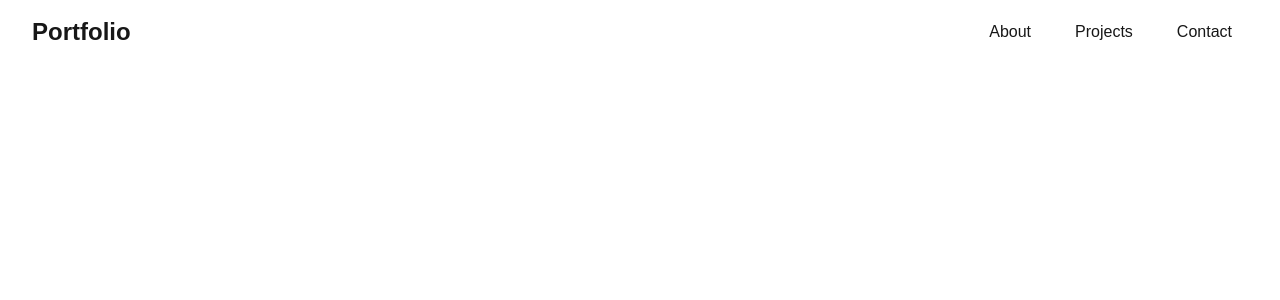
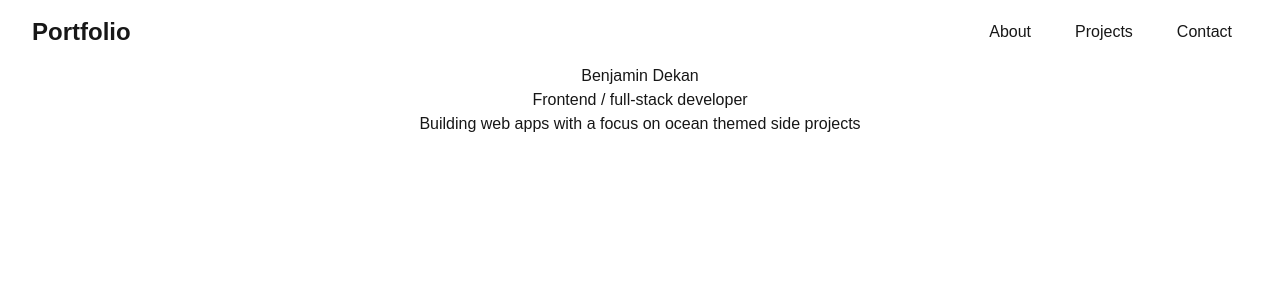
Before and after one commit to Benjamin-Dekan/portfolio, a Next.js app: page / in a window 1280 px wide. Shown: the top 300 px of the page. Built offline with nearby package versions, Linux system fonts and the light colour scheme.

Commit message:
feat: add hero structure to main page

```diff
--- a/app/page.tsx
+++ b/app/page.tsx
@@ -1,5 +1,11 @@
-import Image from "next/image";
-
 export default function Home() {
-  return <></>;
+  return (
+    <main>
+      <div className="flex flex-col justify-center items-center">
+        <p>Benjamin Dekan</p>
+        <p>Frontend / full-stack developer</p>
+        <p>Building web apps with a focus on ocean themed side projects</p>
+      </div>
+    </main>
+  );
 }
```
